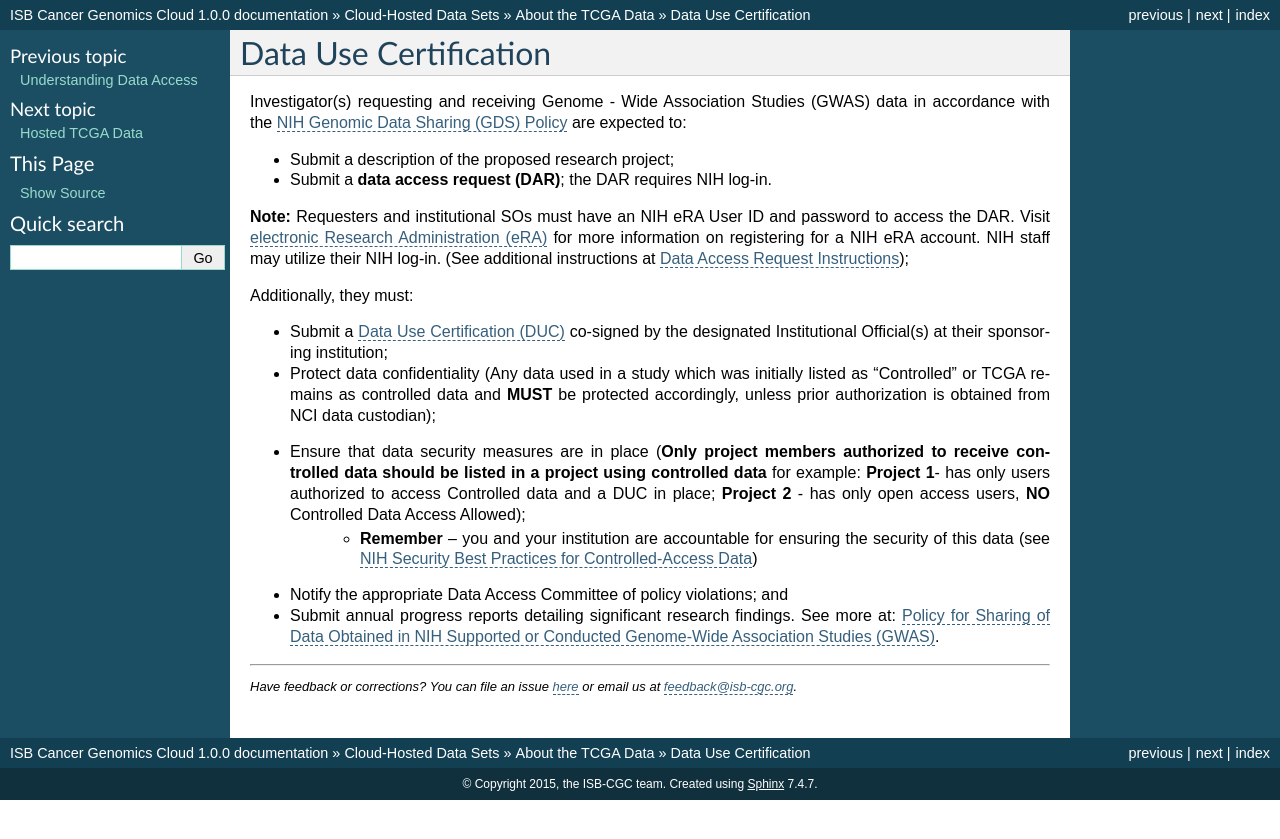
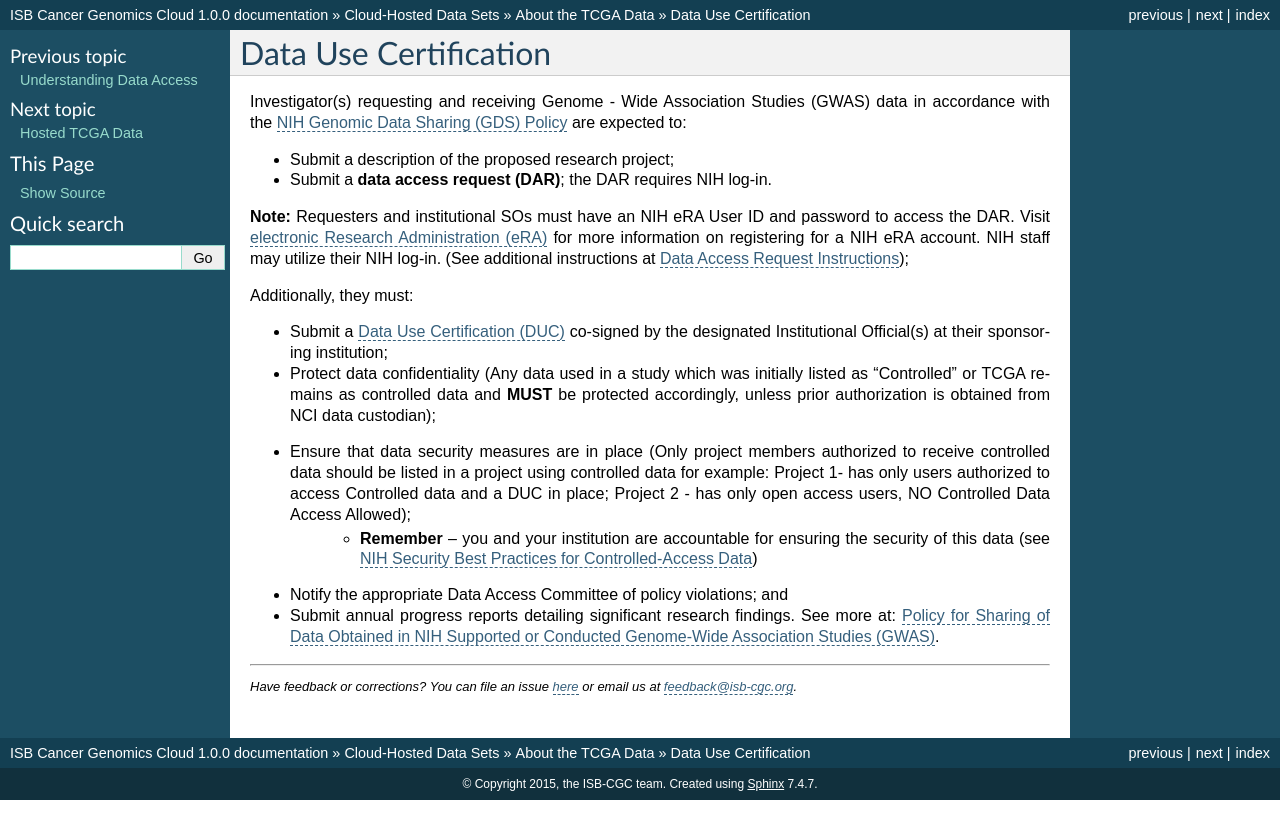
Before and after one commit to isb-cgc/readthedocs, a Sphinx documentation site: the page built from docs/source/sections/data/data2/Data-Use-Certification.rst, in a window 1280 px wide. Shown: the top 839 px of the page. Built offline with Sphinx 7.4.7, drawn with Linux system fonts in a browser that asks for light colours.

```diff
--- a/docs/source/sections/data/data2/Data-Use-Certification.rst
+++ b/docs/source/sections/data/data2/Data-Use-Certification.rst
@@ -13,7 +13,7 @@ Additionally, they must:
 
 *  Submit a `Data Use Certification (DUC) <http://www.genome.gov/20019653>`_ co-signed by the designated Institutional Official(s) at their sponsoring institution;
 *  Protect data confidentiality (Any data used in a study which was initially listed as "Controlled" or TCGA remains as controlled data and **MUST** be protected accordingly, unless prior authorization is obtained from NCI data custodian);
-*  Ensure that data security measures are in place (**Only project members authorized to receive controlled data should be listed in a project using controlled data** for example: **Project 1**- has only users authorized to access Controlled data and a DUC in place; **Project 2** - has only open access users, **NO** Controlled Data Access Allowed);
+*  Ensure that data security measures are in place (Only project members authorized to receive controlled data should be listed in a project using controlled data for example: Project 1- has only users authorized to access Controlled data and a DUC in place; Project 2 - has only open access users, NO Controlled Data Access Allowed);
     - **Remember** – you and your institution are accountable for ensuring the security of this data (see `NIH Security Best Practices for Controlled-Access Data <http://www.ncbi.nlm.nih.gov/projects/gap/cgi-bin/GetPdf.cgi?document_name=dbgap_2b_security_procedures.pdf>`_)
 *  Notify the appropriate Data Access Committee of policy violations; and
 *  Submit annual progress reports detailing significant research findings. See more at: `Policy for Sharing of Data Obtained in NIH Supported or Conducted Genome-Wide Association Studies (GWAS) <http://grants.nih.gov/grants/guide/notice-files/NOT-OD-07-088.html#sthash.Hde6DhfF.Fbj4vpAj.dpuf>`_.
```
